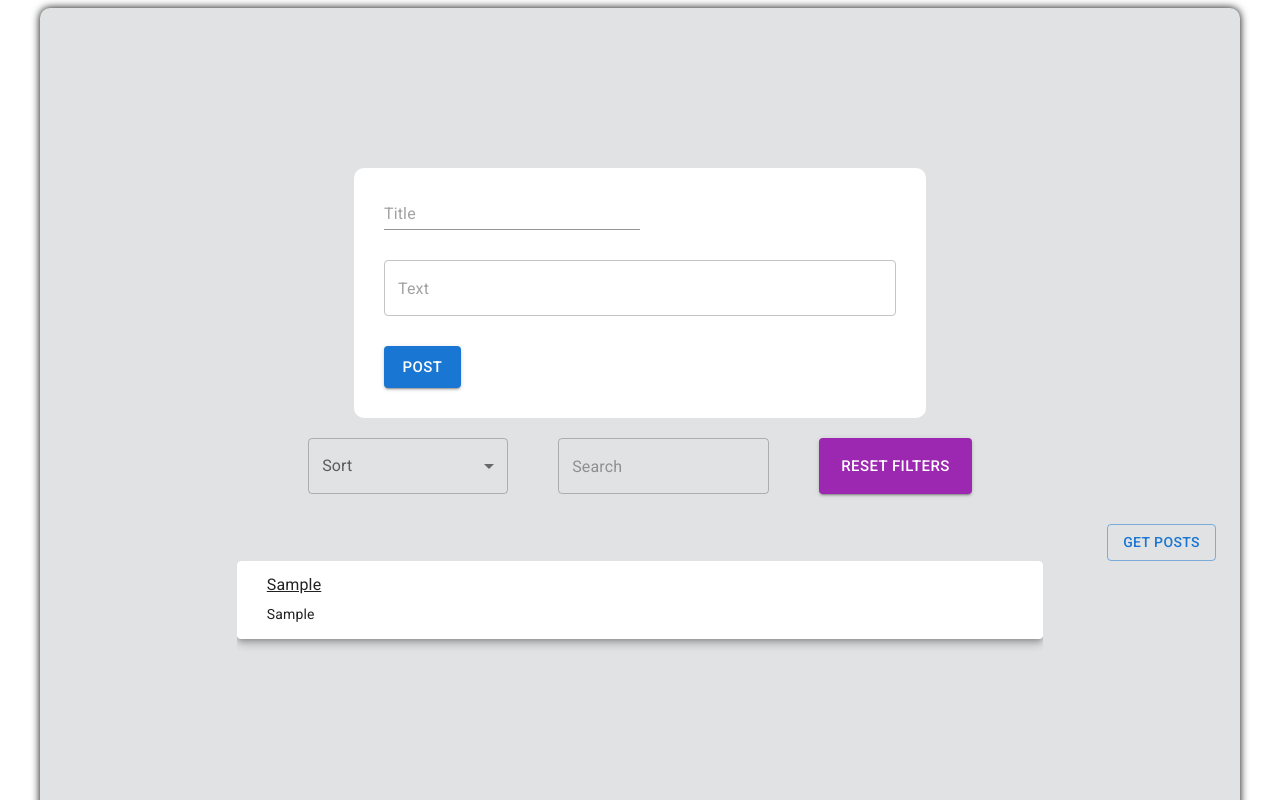
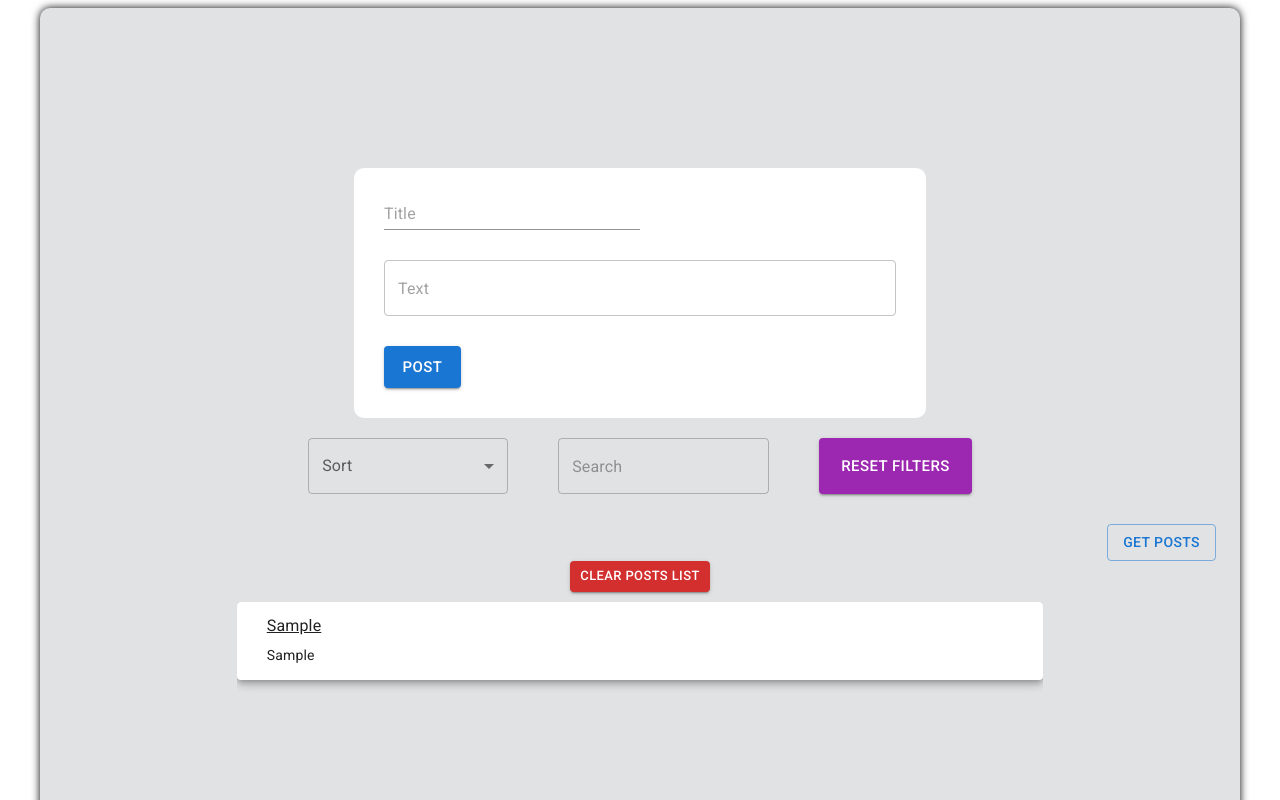
Before and after one commit to Vladosichek777/Filters-Search, a React (Vite) app: page / in a window 1280 px wide. Both pictures are taken after typing "Sample", "Sample" into the empty fields and a click on the button "POST". Shown: the top 800 px of the page. Built offline with nearby package versions, Linux system fonts and the light colour scheme; some icons are missing.

Commit message:
feat: add spiner and skeleton before the posts came

```diff
--- a/src/App.jsx
+++ b/src/App.jsx
@@ -1,19 +1,24 @@
 import "./App.css";
-import AddPost from "./components/AddPost";
+import AddPostForm from "./components/AddPostForm";
 import Container from "@mui/material/Container";
 import Filters from "./components/Filters";
 import PostsList from "./components/PostsList";
 import Button from "@mui/material/Button";
+import SkeletonPost from "./components/SkeletonPost";
+
 import { v4 as uuidv4 } from "uuid";
 import "@fontsource/roboto/300.css";
 import "@fontsource/roboto/400.css";
 import "@fontsource/roboto/500.css";
 import "@fontsource/roboto/700.css";
+import Typography from "@mui/material/Typography";
+import CircularProgress from "@mui/material/CircularProgress";
 import { useState } from "react";
 
 function App() {
   const [listPosts, setListPosts] = useState([]);
   const [copyListPosts, setCopyListPosts] = useState([]);
+  const [isLoading, setIsLoading] = useState(false);
 
   const createNewPost = (title, body) => {
     setListPosts([...listPosts, { title, body, id: uuidv4() }]);
@@ -24,6 +29,7 @@ function App() {
     setCopyListPosts(copyListPosts.filter((post) => post.id !== index));
   };
   const handleGetPosts = () => {
+    setIsLoading(true);
     fetch("https://jsonplaceholder.typicode.com/posts")
       .then((response) => response.json())
       .then((posts) => {
@@ -34,7 +40,12 @@ function App() {
         }));
         setListPosts((prev) => [...prev, ...newPosts]);
         setCopyListPosts((prev) => [...prev, ...newPosts]);
-      });
+      })
+      .catch((error) => {
+        console.error("Fetch error:", error);
+        alert("Ошибка загрузки постов");
+      })
+      .finally(() => setIsLoading(false));
   };
 
   return (
@@ -51,13 +62,39 @@ function App() {
         borderRadius: "10px",
       }}
     >
-      <AddPost newPost={createNewPost} />
+      <AddPostForm newPost={createNewPost} />
       <Filters setListPosts={setListPosts} copyListPosts={copyListPosts} />
-      <Button sx={{ marginLeft: "auto", marginTop: "30px" }} variant="outlined" onClick={handleGetPosts}>
+      <Button sx={{ marginLeft: "auto", marginTop: "30px" }} variant="outlined" onClick={handleGetPosts} disabled={isLoading}>
         {" "}
         Get Posts
       </Button>
-      {listPosts.length > 0 && <PostsList listPosts={listPosts} deletePost={handleDeletePost} />}
+      {isLoading && (
+        <>
+          <CircularProgress size={80} />
+          <SkeletonPost />
+        </>
+      )}
+      {listPosts.length > 0 ? (
+        <>
+          <Button
+            sx={{ marginBottom: "10px" }}
+            variant="contained"
+            color="error"
+            size="small"
+            onClick={() => {
+              setListPosts([]);
+              setCopyListPosts([]);
+            }}
+          >
+            Clear posts list
+          </Button>
+          <PostsList listPosts={listPosts} deletePost={handleDeletePost} />
+        </>
+      ) : (
+        <Typography variant="h3" gutterBottom>
+          Add your first post :)
+        </Typography>
+      )}
     </Container>
   );
 }
--- a/src/components/AddPost.jsx
+++ b/src/components/AddPostForm.jsx
@@ -4,7 +4,7 @@ import Box from "@mui/material/Box";
 import Button from "@mui/material/Button";
 import { useState } from "react";
 
-export default function AddPost({ newPost }) {
+export default function AddPostForm({ newPost }) {
   const [post, setPost] = useState({ title: "", body: "" });
 
   const handleAddNewPost = (e) => {
--- /dev/null
+++ b/src/components/SkeletonPost.jsx
@@ -0,0 +1,13 @@
+import Skeleton from "@mui/material/Skeleton";
+import Stack from "@mui/material/Stack";
+
+export default function SkeletonPost() {
+  return (
+    <Stack spacing={1}>
+      <Skeleton variant="rectangular" width={"70vw"} height={"20vh"} />
+      <Skeleton variant="rectangular" width={"70vw"} height={"20vh"} />
+      <Skeleton variant="rectangular" width={"70vw"} height={"20vh"} />
+      <Skeleton variant="rectangular" width={"70vw"} height={"20vh"} />
+    </Stack>
+  );
+}
```
